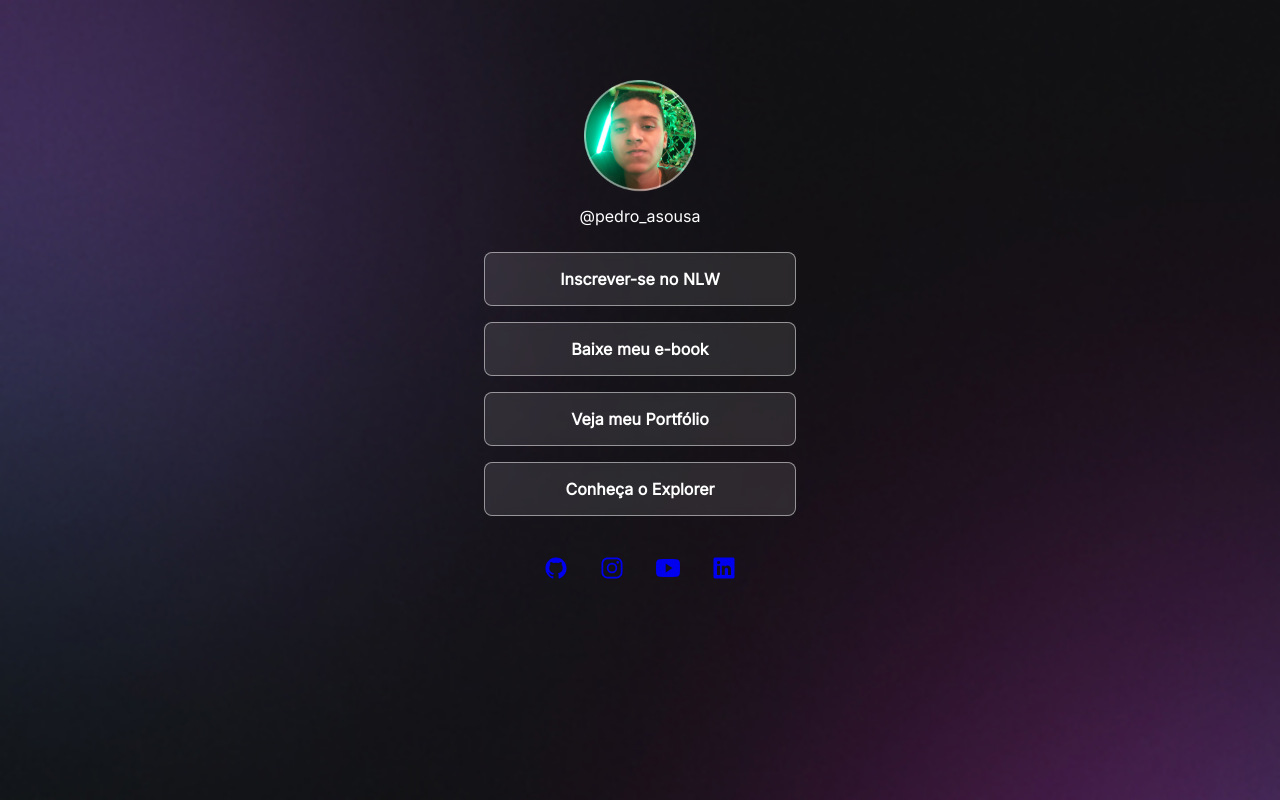
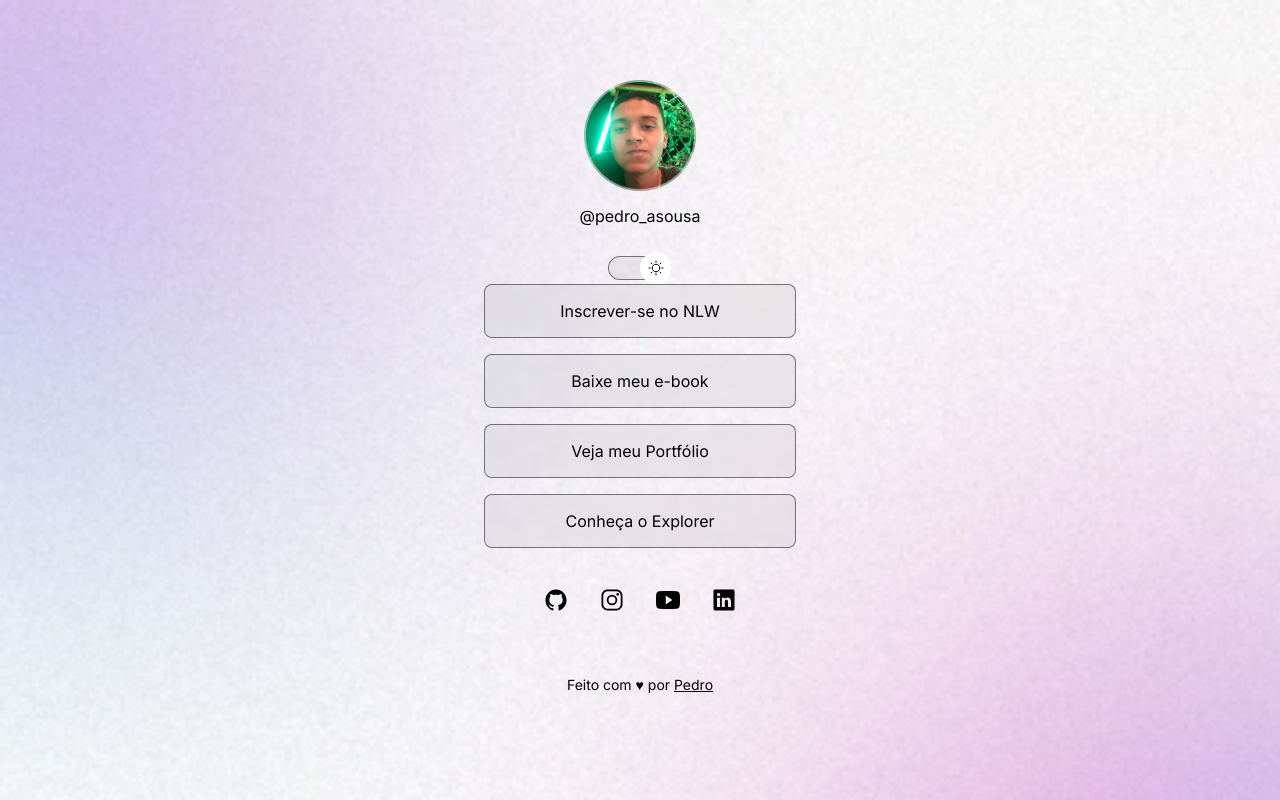
Before and after one commit to PedroSousaDev/DevLinks, a plain HTML site: page code/index.html in a window 1280 px wide. Drawn offline with nearby package versions, Linux system fonts and the light colour scheme.

Commit message:
upload dos arquivos

```diff
--- a/code/index.html
+++ b/code/index.html
@@ -1,21 +1,29 @@
 <!DOCTYPE html>
-<html lang="pt-BR">
+<html lang="pt-BR" class="light">
   <head>
-    <link rel="preconnect" href="https://fonts.googleapis.com">
-    <link rel="preconnect" href="https://fonts.gstatic.com" crossorigin>
-    <link href="https://fonts.googleapis.com/css2?family=Inter&display=swap" rel="stylesheet">
+    <link rel="preconnect" href="https://fonts.googleapis.com" />
+    <link rel="preconnect" href="https://fonts.gstatic.com" crossorigin />
+    <link
+      href="https://fonts.googleapis.com/css2?family=Inter&display=swap"
+      rel="stylesheet"
+    />
 
-    <meta charset="UTF-8">
-    <meta name="viewport" content="width=device-width, initial-scale=1.0">
-    <link rel="stylesheet" href="./style.css">
+    <meta charset="UTF-8" />
+    <meta name="viewport" content="width=device-width, initial-scale=1.0" />
+    <link rel="stylesheet" href="./style.css" />
     <title>Dev Links</title>
   </head>
   <body>
     <div id="container">
       <div id="profile">
-            <img src="./assets/avatar.png" alt="">
+        <img src="./assets/avatar.png" alt=""/>
         <p>@pedro_asousa</p>
       </div>
+      <div id="switch" onclick="toggleMode()">
+        <button></button>
+        <span></span>
+      </div>
+
       <div id="links">
         <ul>
           <li><a href="#" target="_blank">Inscrever-se no NLW</a></li>
@@ -23,28 +31,56 @@
           <li><a href="#" target="_blank">Veja meu Portfólio</a></li>
           <li><a href="#" target="_blank">Conheça o Explorer</a></li>
         </ul>
+      </div>
 
-        </div>
       <div id="social-links">
-            <a href="http://github.com/pedrosousadev" target="_blank" rel="noopener noreferrer">
+        <a
+          href="http://github.com/pedrosousadev"
+          target="_blank"
+          rel="noopener noreferrer"
+        >
           <ion-icon name="logo-github"></ion-icon>
         </a>
-
-            <a href="http://instagram.com/pedro_asousa" target="_blank" rel="noopener noreferrer">
+        <a
+          href="http://instagram.com/pedro_asousa"
+          target="_blank"
+          rel="noopener noreferrer"
+        >
           <ion-icon name="logo-instagram"></ion-icon>
         </a>
-
-            <a href="http://youtube.com/pedrosousa" target="_blank" rel="noopener noreferrer">
+        <a
+          href="http://youtube.com/pedrosousa"
+          target="_blank"
+          rel="noopener noreferrer"
+        >
           <ion-icon name="logo-youtube"></ion-icon>
         </a>
-
-            <a href="http://linkedin.com/in/pedrosousadev" target="_blank" rel="noopener noreferrer">
+        <a
+          href="http://linkedin.com/in/pedrosousadev"
+          target="_blank"
+          rel="noopener noreferrer"
+        >
           <ion-icon name="logo-linkedin"></ion-icon>
         </a>
       </div>
     </div>
 
-    <script type="module" src="https://unpkg.com/ionicons@7.1.0/dist/ionicons/ionicons.esm.js"></script>
-    <script nomodule src="https://unpkg.com/ionicons@7.1.0/dist/ionicons/ionicons.js"></script>
+    <footer>
+      <p>
+        Feito com ♥ por
+        <a href="https://www.instagram.com/pedro_asousa/" target="_blank">Pedro</a>
+      </p>
+    </footer>
+
+    <script
+      type="module"
+      src="https://unpkg.com/ionicons@7.1.0/dist/ionicons/ionicons.esm.js"
+    ></script>
+    <script
+      nomodule
+      src="https://unpkg.com/ionicons@7.1.0/dist/ionicons/ionicons.js"
+    ></script>
+
+    <script src="./script.js"></script>
   </body>
 </html>
--- /dev/null
+++ b/code/script.js
@@ -0,0 +1,13 @@
+function toggleMode() {
+  const html = document.documentElement;
+  html.classList.toggle("light");
+
+  const img = document.querySelector("#profile img");
+
+  //substituir a imagem
+  if (html.classList.contains("light")) {
+    img.setAttribute("src", "./assets/avatar-light.png");
+  } else {
+    img.setAttribute("src", "./assets/avatar.png");
+  }
+}
--- a/code/style.css
+++ b/code/style.css
@@ -4,9 +4,29 @@
   box-sizing: border-box; /*Tamanho de caixas*/
 }
 
+:root {
+  --text-color: white;
+  --bg-url: url(./assets/bg-mobile.jpg);
+  --stroke-color: rgba(255, 255, 255, 0.5);
+  --surface-color: rgba(255, 255, 255, 0.1);
+  --surface-color-hover: rgba(255, 255, 255, 0.2);
+  --highlight-color: rgba(255, 255, 255, 0.2);
+  --switch-bg-url: url(./assets/moonstars.svg);
+}
+
+.light {
+  --text-color: black;
+  --bg-url: url(./assets/bg-mobile-light.jpg);
+  --stroke-color: rgba(0, 0, 0, 0.5);
+  --surface-color: rgba(0, 0, 0, 0.05);
+  --surface-color-hover: rgba(0, 0, 0, 0.02);
+  --highlight-color: rgba(0, 0, 0, 0.1);
+  --switch-bg-url: url(./assets/Sun.svg);
+}
+
 /*Agrupamento*/ /*image - repeat - position - size*/
 body {
-  background-image: url(./assets/bg-mobile.jpg); /*Importa o arquivo do diretório*/
+  background-image: var(--bg-url); /*Importa o arquivo do diretório*/
   background-repeat: no-repeat; /*Redimensiona para a imagem não ficar se repetindo*/
   background-position: top center; /*Reposiciona a imagem para alinhar no eixo X e Y*/
   background-size: cover; /*Faz com que a imagem cubra toda a página*/
@@ -14,7 +34,7 @@ body {
 
 body {
   font-family: "Inter", sans-serif;
-  color: white;
+  color: var(--text-color);
 }
 
 #container {
@@ -23,6 +43,8 @@ body {
   margin: 56px auto 0;
   padding: 0 24px;
 }
+
+/* Profile */
 
 #profile {
   text-align: center;
@@ -39,6 +61,45 @@ body {
   line-height: 24px;
   margin-top: 8px;
 }
+#switch {
+  position: relative;
+  width: 64px;
+
+  margin: 4px auto;
+}
+
+/* Switch */
+#switch button {
+  width: 32px;
+  height: 32px;
+  background: white var(--switch-bg-url) no-repeat center;
+  border: 0;
+  border-radius: 50%;
+
+  position: absolute;
+  top: 50%;
+  left: 0;
+  z-index: 1;
+  transform: translateY(-50%);
+}
+
+#switch span {
+  display: block;
+  width: 64px;
+  height: 24px;
+  /*Surface-color-dark-mode*/
+  background: var(--surface-color);
+
+  /*stroke-color-dark-mode*/
+  border: 1px solid var(--stroke-color);
+  -webkit-backdrop-filter: blur(4px);
+  border-radius: 9999px;
+}
+
+.light #switch button {
+  right: 0;
+  left: initial;
+}
 
 ul {
   list-style: none;
@@ -49,35 +110,36 @@ ul {
 }
 
 ul li a {
-  color: white;
+  color: var(--text-color);
   display: flex;
   align-items: center;
   justify-content: center;
+
   padding: 16px 24px;
 
-  background-color: rgba(255, 255, 255, 0.1);
-  border: 1px solid rgba(255, 255, 255, 0.5);
+  background-color: var(--surface-color);
+  border: 1px solid var(--stroke-color);
   border-radius: 8px;
 
   backdrop-filter: blur(4px);
   -webkit-backdrop-filter: blur(4px);
 
   text-decoration: none;
-  font-weight: bold;
+  font-weight: 500;
 
-  transition: all 0.5s;
+  transition: background 0.2s;
 }
 
 ul li a:hover {
-  background-color: rgba(255, 255, 255, 0.05);
-  border: 1px solid white;
+  background-color: var(--surface-color-hover);
+  border: 1px solid var(--text-color);
 }
 
-#social-links{
-    display: flex;
-    justify-content: center;
-    padding: 24px 0;
-    font-size: 24px;
+#social-links {
+  display: flex;
+  justify-content: center;
+  padding: 24px 0;
+  font-size: 24px;
 }
 
 #social-links a {
@@ -85,9 +147,22 @@ ul li a:hover {
   justify-content: center;
   align-items: center;
   padding: 16px;
+  color: var(--text-color);
+  transition: background 0.2s;
+  border-radius: 50%;
 }
 
 #social-links a:hover {
-  background-color: rgba(255, 255, 255, 0.2);
-  border-radius: 50%;
+  background-color: var(--highlight-color);
+  color: var(--text-color);
 }
+
+footer {
+  padding: 24px 0;
+  text-align: center;
+  font-size: 14px;
+}
+
+footer a {
+  color: var(--text-color);
+}
```
Also changed, not shown: code/assets/avatar-light.png, 2 other files. Lines whose indentation alone changed are shown as unchanged.
